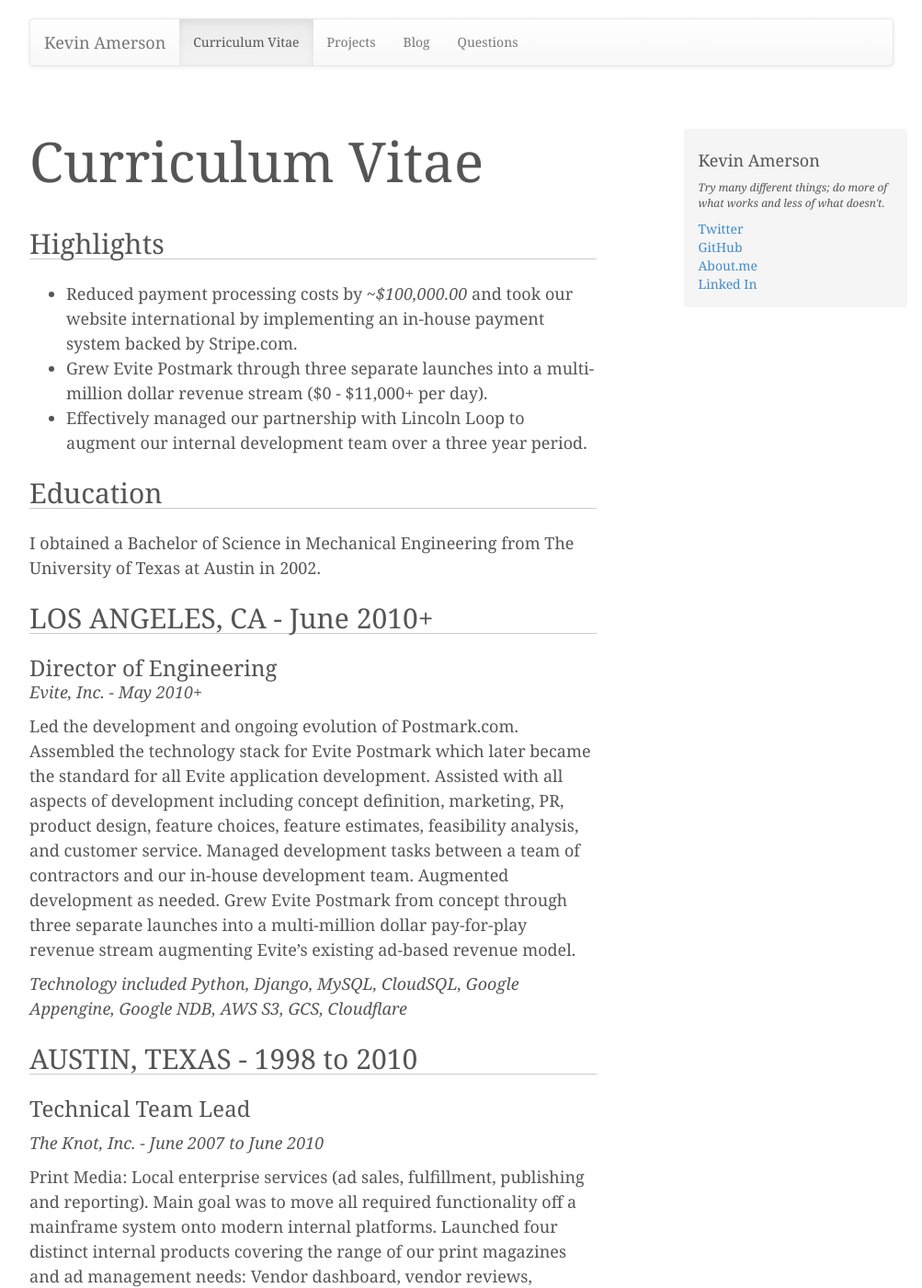
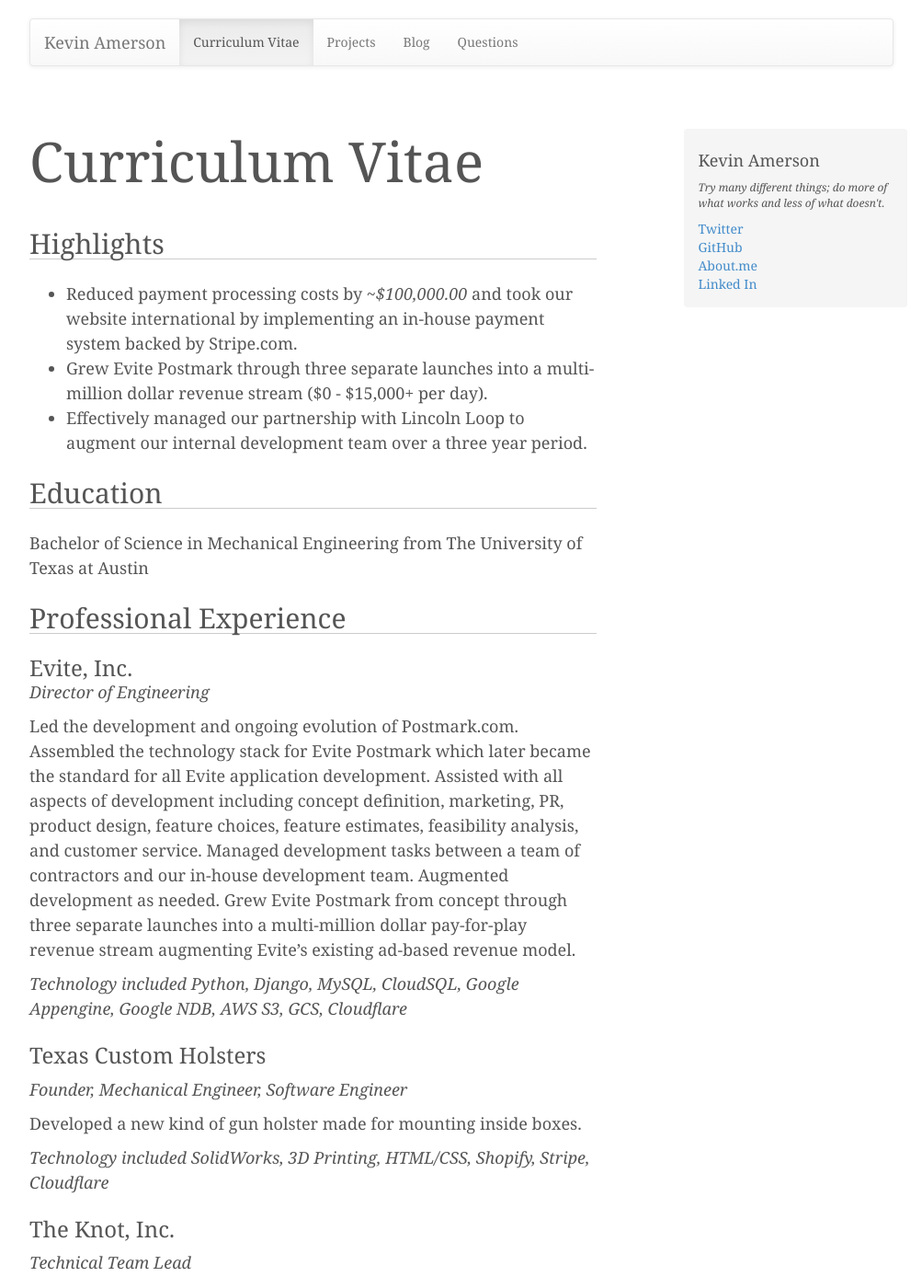
Before and after one commit to rayleyva/caoimhghin.github.io, a Jekyll site: the page built from cv.md, in a window 1280 px wide and 1400 px high. Shown: the whole window at 92% size, without its empty margins (138-1141 px from the left). Built offline with Jekyll 4.4.1, drawn with Linux system fonts in a browser that asks for light colours; nearby versions of some CDN libraries; some of the changed text lies outside the part shown.

Commit message:
removing dates from CV, swapping information around for better presentation

```diff
--- a/_config.yml
+++ b/_config.yml
@@ -2,9 +2,7 @@
 email: kevin.amerson@gmail.com
 
 description: > # this means to ignore newlines until "baseurl:"
-  Write an awesome description for your new site here. You can edit this
-  line in _config.yml. It will appear in your document head meta (for
-  Google search results) and in your feed.xml site description.
+  Technology enthusiast, Entrepreneur, Investor, Software Engineer, Mechanical Engineer
 
 baseurl: "" # the subpath of your site, e.g. /blog/
 url: "http://kevinamerson.com" # the base hostname & protocol for your site
--- a/cv.md
+++ b/cv.md
@@ -9,16 +9,16 @@
 ## Highlights
 
 * Reduced payment processing costs by *~$100,000.00* and took our website international by implementing an in-house payment system backed by Stripe.com.
-* Grew Evite Postmark through three separate launches into a multi-million dollar revenue stream ($0 - $11,000+ per day).
+* Grew Evite Postmark through three separate launches into a multi-million dollar revenue stream ($0 - $15,000+ per day).
 * Effectively managed our partnership with Lincoln Loop to augment our internal development team over a three year period.
 
 ## Education
-I obtained a Bachelor of Science in Mechanical Engineering from The University of Texas at Austin in 2002.
+Bachelor of Science in Mechanical Engineering from The University of Texas at Austin
 
-## LOS ANGELES, CA - June 2010+
+## Professional Experience
 
-### Director of Engineering
-*Evite, Inc. - May 2010+*
+### Evite, Inc.
+*Director of Engineering*
 
 Led the development and ongoing evolution of Postmark.com. Assembled the technology stack for Evite Postmark which later
 became the standard for all Evite application development. Assisted with all aspects of development including concept definition,
@@ -29,10 +29,15 @@
 
 *Technology included Python, Django, MySQL, CloudSQL, Google Appengine, Google NDB, AWS S3, GCS, Cloudflare*
 
-## AUSTIN, TEXAS - 1998 to 2010
+### Texas Custom Holsters
+*Founder, Mechanical Engineer, Software Engineer*
 
-### Technical Team Lead
-*The Knot, Inc. - June 2007 to June 2010*
+Developed a new kind of gun holster made for mounting inside boxes.
+
+*Technology included SolidWorks, 3D Printing, HTML/CSS, Shopify, Stripe, Cloudflare*
+
+### The Knot, Inc.
+*Technical Team Lead*
 
 Print Media: Local enterprise services (ad sales, fulfillment, publishing and reporting). Main goal was to move all required
 functionality off a mainframe system onto modern internal platforms. Launched four distinct internal products covering the
@@ -41,56 +46,44 @@
 
 *Technologies included SQL Server, Microsoft .NET 3.5, Web Services (WCF)*
 
-### Technical Consultant, Co-Founder
-*Hahn Sports Media / Fangregate - 2007*
+### Hahn Sports Media / Fangregate
+*Technical Consultant, Co-Founder*
 
 One of five founding partners tasked with implementing a sports media website, Let's Go To The Game. We thought that people wanted to get together and attend sports events together, and I am sure we all do, we just don't need a website to help us with that. We do it naturally.
 
-### Technical Team Lead
-*Gerson Lehrman Group - 2006*
+### Gerson Lehrman Group
+*Technical Team Lead*
 
 Lead, design, develop and deploy a product to integrate their existing internal web application with Sugar CRM. This project was a total success and included integration through both .NET and PHP web services to do data synchronization both ways.  Sales force personnel would update Sugar CRM and business consultants would update their internal application. The data synchronization happened in near real-time with a maximum allowed delay of five minutes.
 
 *Technologies included Drupal CMS, LAMP, Sugar CRM, .NET, PHP*
 
-### SOA Architect
-*Momentum SI, Inc. - December 2005 to June 2006*
+### Momentum SI, Inc.
+*Senior Software Engineer, SOA Architect*
 
 Mainly research and development as Service Oriented Architecture (SOA) became the hot topic. Developed a training course on writing services using WCF, illustrated best practices mainly Contract First SOA Design and Architecture. Developed a SOA Aggregate Feed Reader as a demo application in Ruby.
 
-*Technologies included WCF, Sonic ESB, Ruby, Ruby on Raiils with SOAP4r, SCGI, LAMP*
-
-### Senior Software Engineer
-*Momentum SI, Inc. - June 2004 to December 2005*
-
 Momentum SI is a software consulting firm. Was Microsoft MCP. I met with clients and developed applications as needed. Give training and discussions at client sites on development best practices and unit testing.
 
-*Technologies included TSQL, ADO.NET, data binding to grids and other windows controls, MS Web Services, NUnit, .NET Framework (C#)*
+*Technologies included TSQL, ADO.NET, MS Web Services, NUnit, .NET Framework (C#), WCF, Sonic ESB, Ruby, Ruby on Raiils with SOAP4r, SCGI, LAMP*
 
-### Senior Software Developer
-*Real-Vue Simulation Technologies, Inc. - October 2003 to June 2004*
+### Real-Vue Simulation Technologies, Inc.
+*Senior Software Developer*
 
 As co-lead on the simulation design team, completed three different training simulators (Caterpillar laser leveling equipment, HP Insight Manager Simulation, MultiMedia Web Simulator plugin for other simulations)
 
 *Technologies included java swing, AWT, JSP, JavaScript, HTML, CSS, XML, JNI, C++*
 
-### Senior Software Developer
-*Texas Legislative Council - July 2002 to October 2003*
+### Texas Legislative Council
+*Senior Software Developer*
 
 Co-Architected an HR Management application using ASP.NET and SQL Server technologies.  I was involved with the product from initial design through its on scheduled final release (Met with the client, defined requirements, wrote Use Cases, Sequence Diagrams, and developed Class Diagrams).
 
 *Technologies included ASP.NET, SQL Server, UML*
 
-### Software Engineer
-*Pointserve, Inc. - August 2000 to May 2002*
+### Pointserve, Inc.
+*Software Engineer*
 
 It really is rocket science! Worked on route optimization website called ServiceXchange, solving the traveling salesman problem. I was responsible for transferring core knowledge from consultants and extending functionality in the existing Java based services.
 
 *Technologies included Oracle8 & TopLink, Java Server Application, JavaBeans and JSPs*
-
-### Software Developer
-*Nirvana Systems, Inc. - June 1998 to August 2000*
-
-Worked on the core product, OmniTrader 2000.
-
-*Technologies included Visual Basic / Windows Application*
```
